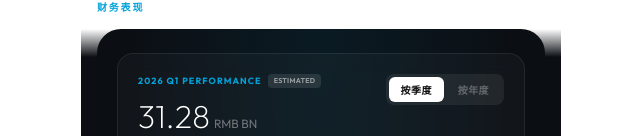
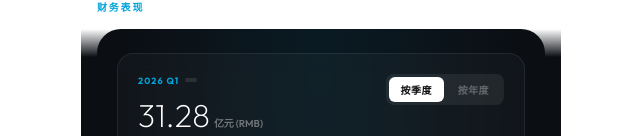
Before and after one commit to wangjiajiajohn/NioFans, a Next.js app: page / in a window 1280 px wide. Both pictures are taken after a click on the button "财务表现". Shown: the part 664-800 px from the top of the page, without its empty margins (319-959 px from the left). Built offline with nearby package versions, Linux system fonts and the light colour scheme.

Commit message:
i18n: complete localization for financial dashboard labels and units

```diff
--- a/src/components/FinancialChart.tsx
+++ b/src/components/FinancialChart.tsx
@@ -53,13 +53,14 @@ interface SubChartProps {
 }
 
 function FinancialSubChart({ title, metric, period, data }: SubChartProps) {
+  const { t } = useLang();
   const colors: Record<MetricType, string> = {
     revenue: '#00A3DA',
     grossMargin: '#8E5AFF',
     vehicleMargin: '#00E5FF'
   };
   const mainColor = colors[metric];
-  const unit = metric === 'revenue' ? 'RMB Billions' : 'Percentage (%)';
+  const unit = metric === 'revenue' ? t.unitRmbBn : t.unitPercent;
 
   return (
     <div style={{ padding: '0 0 40px', position: 'relative' }}>
@@ -181,15 +182,15 @@ export default function FinancialChart() {
               <div>
                 <div style={{ display: 'flex', alignItems: 'center', gap: '6px', marginBottom: '4px' }}>
                   <p style={{ fontSize: '9px', fontWeight: 700, color: colors.revenue, letterSpacing: '0.12em', textTransform: 'uppercase' }}>
-                    {latestData.quarter} Performance
+                    {latestData.quarter} {t.finPerformance}
                   </p>
                   {latestData.status && (
                     <span style={{
                       fontSize: '7px', fontWeight: 800, padding: '2px 6px',
-                      background: 'rgba(255,255,255,0.1)', color: 'rgba(255,255,255,0.5)',
+                      background: 'rgba(255,255,255,0.1)', color: 'rgba(255,255,255,0.6)',
                       borderRadius: '4px', letterSpacing: '0.04em'
                     }}>
-                      {latestData.status}
+                      {latestData.status === 'ESTIMATED' ? t.finEstimated : latestData.status}
                     </span>
                   )}
                 </div>
@@ -197,7 +198,7 @@ export default function FinancialChart() {
                   <span style={{ fontSize: '32px', fontWeight: 200, color: '#FFF' }}>
                     <CountUp end={latestData.revenue} decimals={2} />
                   </span>
-                  <span style={{ fontSize: '12px', color: 'rgba(255,255,255,0.4)' }}>RMB BN</span>
+                  <span style={{ fontSize: '10px', color: 'rgba(255,255,255,0.4)', fontWeight: 600 }}>{t.unitRmbBn}</span>
                 </div>
               </div>
 
```
